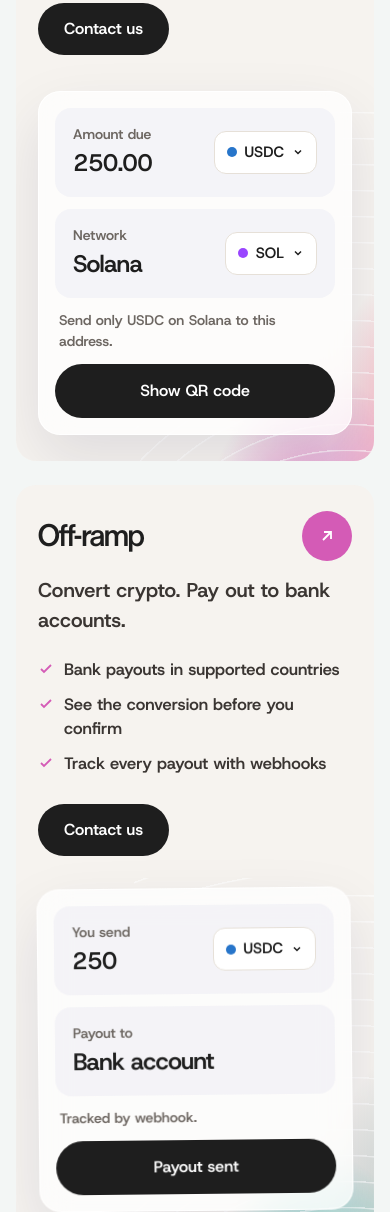
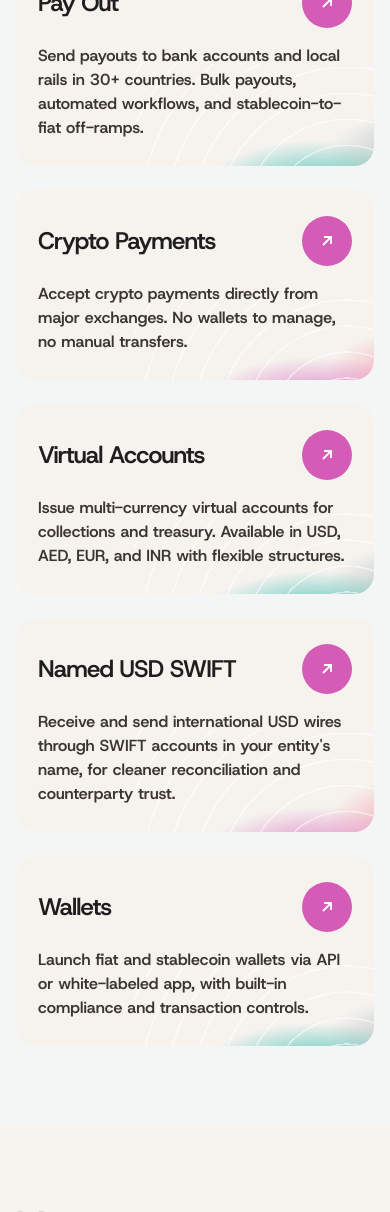
Before and after one commit to Kartikgc9/tokenpe-ui, a plain HTML site: page index.html in a window 390 px wide. Shown: the part 4575-5787 px from the top of the page. Drawn offline with nearby package versions, Linux system fonts and the light colour scheme.

Commit message:
Replace two-product section with modular building blocks

```diff
--- a/css/home.css
+++ b/css/home.css
@@ -697,6 +697,27 @@ a { color: inherit; }
 }
 .tone-blue { --s1: rgba(212, 91, 182, 0.85); --s2: rgba(243, 134, 161, 0.8); }
 .tone-orange { --s1: rgba(9, 174, 161, 0.8); --s2: rgba(171, 186, 185, 0.9); }
+
+/* ---------- Building blocks ---------- */
+.blocks-grid { display: grid; grid-template-columns: repeat(3, 1fr); gap: 24px; }
+.block-card {
+  position: relative; overflow: hidden; overflow: clip; isolation: isolate;
+  display: flex; flex-direction: column; align-items: flex-start;
+  padding: 32px; border-radius: var(--radius); background: var(--surface);
+  transition: transform 0.5s var(--ease), box-shadow 0.5s var(--ease);
+}
+.block-card:hover { transform: translateY(-4px); box-shadow: 0 30px 60px rgba(20, 20, 60, 0.08); }
+.block-card header { display: flex; justify-content: space-between; align-items: center; gap: 16px; width: 100%; }
+.block-card h3 { margin: 0; font-size: clamp(24px, 2.2vw, 30px); font-weight: 500; letter-spacing: -0.035em; line-height: 1.1; }
+.block-card .sub { margin: 16px 0 0; max-width: 34ch; font-size: 16px; line-height: 1.5; color: var(--ink-2); }
+.block-card .arrow:hover { transform: rotate(45deg); }
+.block-card::after {
+  content: ""; position: absolute; z-index: -1; right: -18%; bottom: -14%; width: 85%; height: 62%;
+  background:
+    repeating-radial-gradient(circle at 70% 120%, transparent 0 24px, rgba(255, 255, 255, 0.55) 25px 26px),
+    radial-gradient(55% 60% at 60% 100%, var(--s1), transparent 70%),
+    radial-gradient(45% 50% at 95% 70%, var(--s2), transparent 70%);
+}
 .widget {
   align-self: stretch; display: grid; gap: 12px; margin-top: auto; padding: 16px;
   border-radius: 22px; background: rgba(255, 255, 255, 0.72); border: 1px solid rgba(255, 255, 255, 0.95);
@@ -1239,6 +1260,7 @@ body.cookie-open .toast { bottom: 132px; }
   .cover-grid { grid-template-columns: 1fr; }
   .cover-card, .cover-ramp, .cover-bank { grid-column: auto; min-height: 0; }
   .integrate-grid, .bento { grid-template-columns: 1fr; }
+  .blocks-grid { grid-template-columns: repeat(2, 1fr); }
   .story-step { grid-template-columns: 1fr; gap: 28px; }
   .story-text { text-align: left; }
 }
@@ -1258,6 +1280,8 @@ body.cookie-open .toast { bottom: 132px; }
   .marquee .word { font-size: 19px; }
   .marquee-group { gap: 40px; padding-right: 40px; }
   .cover-card, .product-card { padding: 26px 22px; }
+  .blocks-grid { grid-template-columns: 1fr; }
+  .block-card { padding: 26px 22px; }
   .cv { margin: 28px -22px -26px; padding: 26px 22px; }
   .cv-flow svg { inset: 26px 22px; width: calc(100% - 44px); height: calc(100% - 52px); }
   .fl-node { font-size: 12.5px; padding: 8px 10px; }
--- a/index.html
+++ b/index.html
@@ -242,58 +242,51 @@
     <section class="section" id="integrate">
       <div class="container">
         <div class="center-head">
-          <p class="tag">Live today</p>
-          <h2 class="display-md">Two products, live today.</h2>
+          <p class="tag">The building blocks</p>
+          <h2 class="display-md">Modular APIs designed to compose.</h2>
         </div>
-        <div class="integrate-grid">
-          <article class="product-card tone-blue">
+        <div class="blocks-grid">
+          <article class="block-card tone-blue">
             <header>
-              <h3>Crypto payments</h3>
-              <a class="arrow" href="mailto:contact@tokenpe.com" aria-label="Contact us about crypto payments"><svg viewBox="0 0 20 20" aria-hidden="true"><path d="M6 14L14 6M7 6h7v7" fill="none" stroke="currentColor" stroke-width="1.8"/></svg></a>
+              <h3>Pay In</h3>
+              <a class="arrow" href="mailto:contact@tokenpe.com" aria-label="Contact us about Pay In"><svg viewBox="0 0 20 20" aria-hidden="true"><path d="M6 14L14 6M7 6h7v7" fill="none" stroke="currentColor" stroke-width="1.8"/></svg></a>
             </header>
-            <p class="sub">Accept crypto. Settle in crypto.</p>
-            <ul class="checks">
-              <li><svg width="16" height="16" viewBox="0 0 16 16"><path d="M3 8l3 3 7-7" fill="none" stroke="currentColor" stroke-width="1.8"/></svg>BTC, ETH, SOL, TRX and SUI</li>
-              <li><svg width="16" height="16" viewBox="0 0 16 16"><path d="M3 8l3 3 7-7" fill="none" stroke="currentColor" stroke-width="1.8"/></svg>USDC and USDT on supported chains</li>
-              <li><svg width="16" height="16" viewBox="0 0 16 16"><path d="M3 8l3 3 7-7" fill="none" stroke="currentColor" stroke-width="1.8"/></svg>Keep as received or convert to USDC or USDT</li>
-            </ul>
-            <a class="pill pill-dark" href="mailto:contact@tokenpe.com">Contact us</a>
-            <div class="widget" id="widget-phone" aria-hidden="true">
-              <div class="w-field">
-                <div><label>Amount due</label><div class="w-value">250.00</div></div>
-                <span class="w-chip"><i class="dot" style="background:#2775ca"></i>USDC <svg viewBox="0 0 12 12"><path d="M3 4.5l3 3 3-3" fill="none" stroke="currentColor" stroke-width="1.5"/></svg></span>
-              </div>
-              <div class="w-field">
-                <div><label>Network</label><div class="w-value">Solana</div></div>
-                <span class="w-chip"><i class="dot" style="background:#9945ff"></i>SOL <svg viewBox="0 0 12 12"><path d="M3 4.5l3 3 3-3" fill="none" stroke="currentColor" stroke-width="1.5"/></svg></span>
-              </div>
-              <p class="w-note">Send only USDC on Solana to this address.</p>
-              <div class="w-cta">Show QR code</div>
-            </div>
+            <p class="sub">Collect funds globally via bank transfers, wires, and stablecoins. Pay-ins settle directly into virtual accounts or wallets with real-time visibility.</p>
           </article>
-          <article class="product-card tone-orange">
+          <article class="block-card tone-orange">
             <header>
-              <h3>Off-ramp</h3>
-              <a class="arrow" href="mailto:contact@tokenpe.com" aria-label="Contact us about off-ramp"><svg viewBox="0 0 20 20" aria-hidden="true"><path d="M6 14L14 6M7 6h7v7" fill="none" stroke="currentColor" stroke-width="1.8"/></svg></a>
+              <h3>Pay Out</h3>
+              <a class="arrow" href="mailto:contact@tokenpe.com" aria-label="Contact us about Pay Out"><svg viewBox="0 0 20 20" aria-hidden="true"><path d="M6 14L14 6M7 6h7v7" fill="none" stroke="currentColor" stroke-width="1.8"/></svg></a>
             </header>
-            <p class="sub">Convert crypto. Pay out to bank accounts.</p>
-            <ul class="checks">
-              <li><svg width="16" height="16" viewBox="0 0 16 16"><path d="M3 8l3 3 7-7" fill="none" stroke="currentColor" stroke-width="1.8"/></svg>Bank payouts in supported countries</li>
-              <li><svg width="16" height="16" viewBox="0 0 16 16"><path d="M3 8l3 3 7-7" fill="none" stroke="currentColor" stroke-width="1.8"/></svg>See the conversion before you confirm</li>
-              <li><svg width="16" height="16" viewBox="0 0 16 16"><path d="M3 8l3 3 7-7" fill="none" stroke="currentColor" stroke-width="1.8"/></svg>Track every payout with webhooks</li>
-            </ul>
-            <a class="pill pill-dark" href="mailto:contact@tokenpe.com">Contact us</a>
-            <div class="widget" id="theme-phone">
-              <div class="w-field" aria-hidden="true">
-                <div><label>You send</label><div class="w-value">250</div></div>
-                <span class="w-chip"><i class="dot" style="background:#2775ca"></i>USDC <svg viewBox="0 0 12 12"><path d="M3 4.5l3 3 3-3" fill="none" stroke="currentColor" stroke-width="1.5"/></svg></span>
-              </div>
-              <div class="w-field" aria-hidden="true">
-                <div><label>Payout to</label><div class="w-value">Bank account</div></div>
-              </div>
-              <p class="w-note" id="theme-status" aria-hidden="true">Rate shown before you confirm.</p>
-              <button class="w-cta" type="button" id="theme-pay">Confirm payout</button>
-            </div>
+            <p class="sub">Send payouts to bank accounts and local rails in 30+ countries. Bulk payouts, automated workflows, and stablecoin-to-fiat off-ramps.</p>
+          </article>
+          <article class="block-card tone-blue">
+            <header>
+              <h3>Crypto Payments</h3>
+              <a class="arrow" href="mailto:contact@tokenpe.com" aria-label="Contact us about Crypto Payments"><svg viewBox="0 0 20 20" aria-hidden="true"><path d="M6 14L14 6M7 6h7v7" fill="none" stroke="currentColor" stroke-width="1.8"/></svg></a>
+            </header>
+            <p class="sub">Accept crypto payments directly from major exchanges. No wallets to manage, no manual transfers.</p>
+          </article>
+          <article class="block-card tone-orange">
+            <header>
+              <h3>Virtual Accounts</h3>
+              <a class="arrow" href="mailto:contact@tokenpe.com" aria-label="Contact us about Virtual Accounts"><svg viewBox="0 0 20 20" aria-hidden="true"><path d="M6 14L14 6M7 6h7v7" fill="none" stroke="currentColor" stroke-width="1.8"/></svg></a>
+            </header>
+            <p class="sub">Issue multi-currency virtual accounts for collections and treasury. Available in USD, AED, EUR, and INR with flexible structures.</p>
+          </article>
+          <article class="block-card tone-blue">
+            <header>
+              <h3>Named USD SWIFT</h3>
+              <a class="arrow" href="mailto:contact@tokenpe.com" aria-label="Contact us about Named USD SWIFT"><svg viewBox="0 0 20 20" aria-hidden="true"><path d="M6 14L14 6M7 6h7v7" fill="none" stroke="currentColor" stroke-width="1.8"/></svg></a>
+            </header>
+            <p class="sub">Receive and send international USD wires through SWIFT accounts in your entity's name, for cleaner reconciliation and counterparty trust.</p>
+          </article>
+          <article class="block-card tone-orange">
+            <header>
+              <h3>Wallets</h3>
+              <a class="arrow" href="mailto:contact@tokenpe.com" aria-label="Contact us about Wallets"><svg viewBox="0 0 20 20" aria-hidden="true"><path d="M6 14L14 6M7 6h7v7" fill="none" stroke="currentColor" stroke-width="1.8"/></svg></a>
+            </header>
+            <p class="sub">Launch fiat and stablecoin wallets via API or white-labeled app, with built-in compliance and transaction controls.</p>
           </article>
         </div>
       </div>
```
